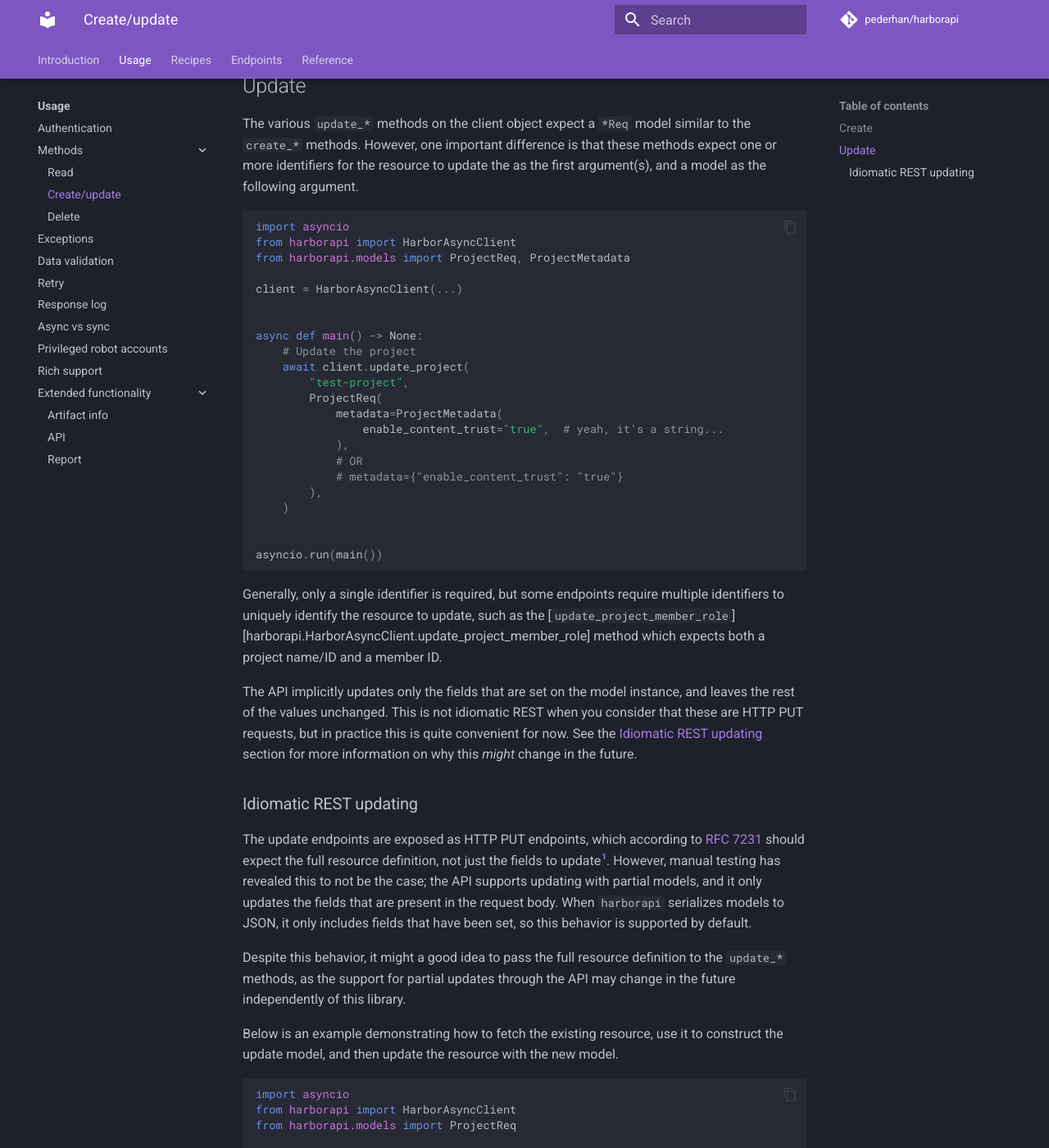
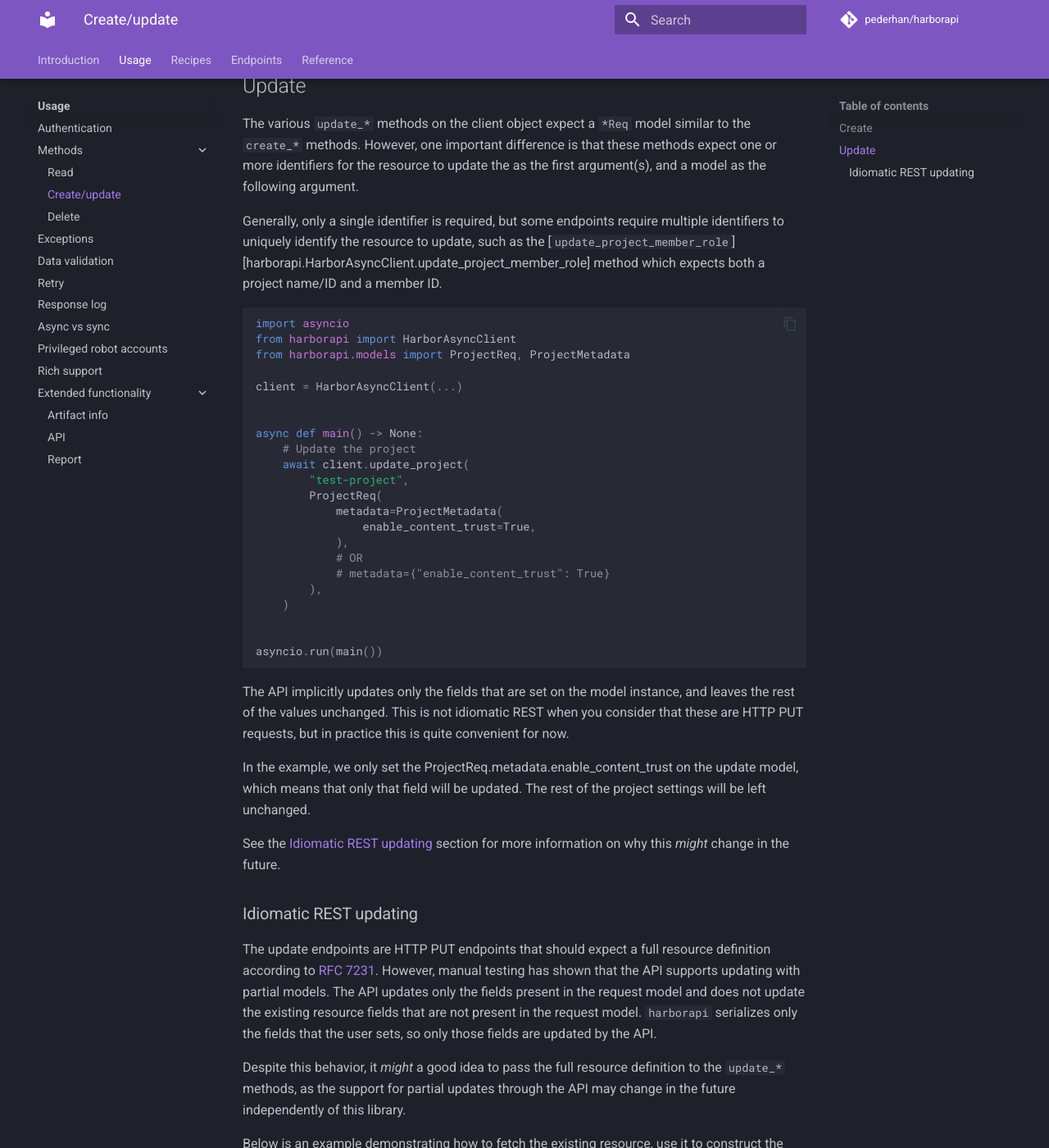
Before and after one commit to unioslo/harborapi, an MkDocs documentation site: the page built from docs/usage/methods/create-update.md, in a window 1280 px wide and 1400 px high, scrolled down 961 px. Shown: the whole window at 82% size. Built offline with MkDocs 1.6.1 and Material for MkDocs 9.7.7, drawn with Linux system fonts in a browser that asks for light colours; comment, search, counter and statistics services are not loaded.

Commit message:
Docs: update create/update page

````diff
--- a/docs/usage/methods/create-update.md
+++ b/docs/usage/methods/create-update.md
@@ -35,6 +35,8 @@ asyncio.run(main())
 
 The various `update_*` methods on the client object expect a `*Req` model similar to the `create_*` methods. However, one important difference is that these methods expect one or more identifiers for the resource to update the as the first argument(s), and a model as the following argument.
 
+Generally, only a single identifier is required, but some endpoints require multiple identifiers to uniquely identify the resource to update, such as the [`update_project_member_role`][harborapi.HarborAsyncClient.update_project_member_role] method which expects both a project name/ID and a member ID.
+
 ```py
 import asyncio
 from harborapi import HarborAsyncClient
@@ -49,10 +51,10 @@ async def main() -> None:
         "test-project",
         ProjectReq(
             metadata=ProjectMetadata(
-                enable_content_trust="true",  # yeah, it's a string...
+                enable_content_trust=True,
             ),
             # OR
-            # metadata={"enable_content_trust": "true"}
+            # metadata={"enable_content_trust": True}
         ),
     )
 
@@ -60,15 +62,18 @@ async def main() -> None:
 asyncio.run(main())
 ```
 
-Generally, only a single identifier is required, but some endpoints require multiple identifiers to uniquely identify the resource to update, such as the [`update_project_member_role`][harborapi.HarborAsyncClient.update_project_member_role] method which expects both a project name/ID and a member ID.
+The API implicitly updates only the fields that are set on the model instance, and leaves the rest of the values unchanged. This is not idiomatic REST when you consider that these are HTTP PUT requests, but in practice this is quite convenient for now.
 
-The API implicitly updates only the fields that are set on the model instance, and leaves the rest of the values unchanged. This is not idiomatic REST when you consider that these are HTTP PUT requests, but in practice this is quite convenient for now. See the [Idiomatic REST updating](#idiomatic-rest-updating) section for more information on why this _might_ change in the future.
+In the example, we only set the ProjectReq.metadata.enable_content_trust on the update model, which means that only that field will be updated. The rest of the project settings will be left unchanged.
+
+
+See the [Idiomatic REST updating](#idiomatic-rest-updating) section for more information on why this _might_ change in the future.
 
 ### Idiomatic REST updating
 
-The update endpoints are exposed as HTTP PUT endpoints, which according to [RFC 7231](https://datatracker.ietf.org/doc/html/rfc7231#section-4.3.4) should expect the full resource definition, not just the fields to update[^1]. However, manual testing has revealed this to not be the case; the API supports updating with partial models, and it only updates the fields that are present in the request body. When `harborapi` serializes models to JSON, it only includes fields that have been set, so this behavior is supported by default.
+The update endpoints are HTTP PUT endpoints that should expect a full resource definition according to [RFC 7231](https://datatracker.ietf.org/doc/html/rfc7231#section-4.3.4). However, manual testing has shown that the API supports updating with partial models. The API updates only the fields present in the request model and does not update the existing resource fields that are not present in the request model. `harborapi` serializes only the fields that the user sets, so only those fields are updated by the API.
 
-Despite this behavior, it might a good idea to pass the full resource definition to the `update_*` methods, as the support for partial updates through the API may change in the future independently of this library.
+Despite this behavior, it _might_ a good idea to pass the full resource definition to the `update_*` methods, as the support for partial updates through the API may change in the future independently of this library.
 
 Below is an example demonstrating how to fetch the existing resource, use it to construct the update model, and then update the resource with the new model.
 
@@ -90,7 +95,7 @@ async def main() -> None:
         # optionally only include fields from the request model:
         # project.dict(include=ProjectReq.__fields__.keys()),
     )
-    req.metadata.enable_content_trust = "true"
+    req.metadata.enable_content_trust = True
 
     # Update the project
     await client.update_project("test-project", req)
````
